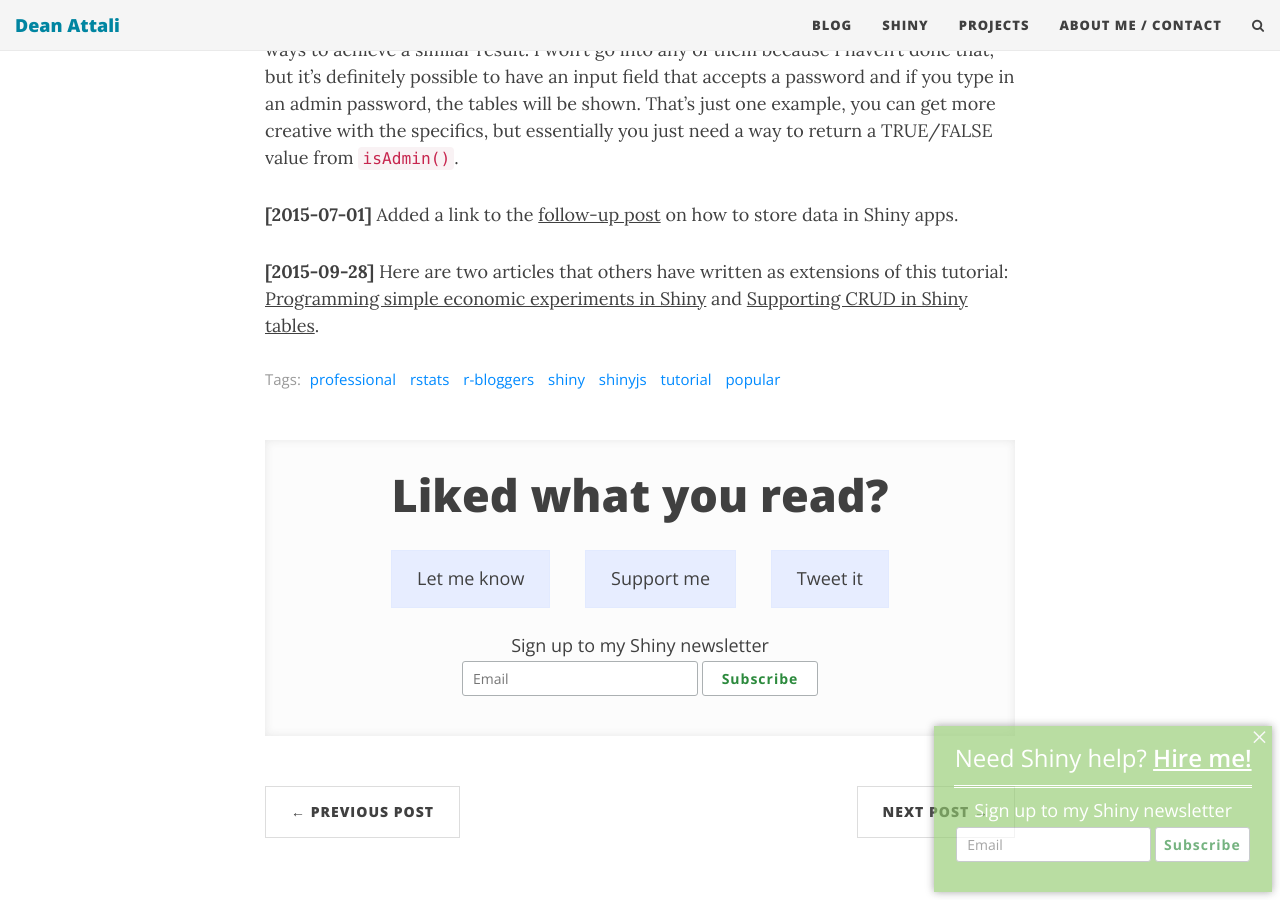
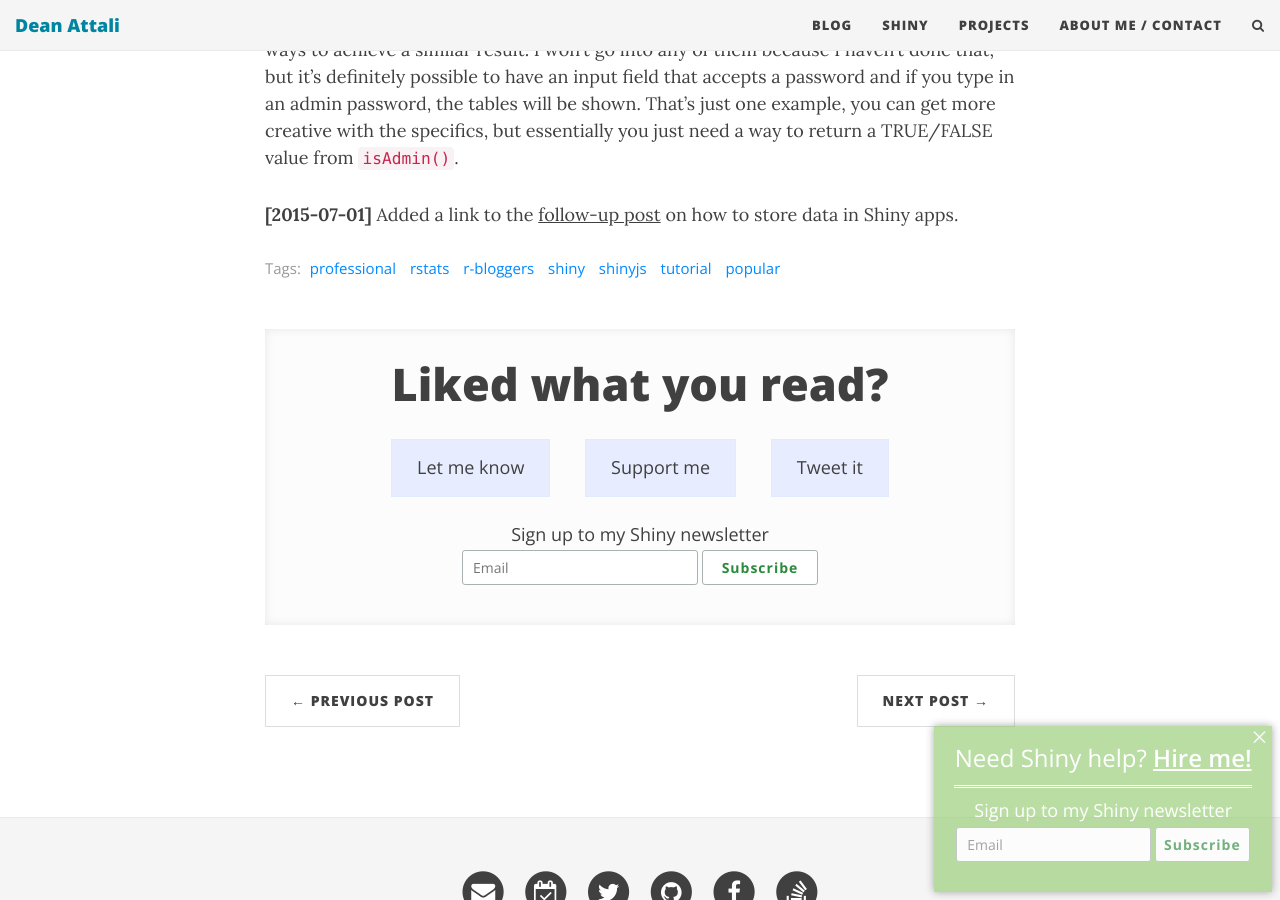
Before and after one commit to daattali/daattali.github.io, a Jekyll site: the page built from _posts/2015-06-14-mimicking-google-form-shiny.md, in a window 1280 px wide and 900 px high, scrolled down 15555 px. Built offline with Jekyll 4.4.1, drawn with Linux system fonts in a browser that asks for light colours; nearby versions of some CDN libraries; comment, search, counter and statistics services are not loaded.

Commit message:
remove dead link

```diff
--- a/_posts/2015-06-14-mimicking-google-form-shiny.md
+++ b/_posts/2015-06-14-mimicking-google-form-shiny.md
@@ -447,5 +447,3 @@ That's it! You are now ready to create forms with shiny apps.  You can see what
 **[2015-06-15]** As mentioned in the comments below, if you don't have a Pro account but would still like to implement the idea of admins and "authentication", there are other ways to achieve a similar result. I won't go into any of them because I haven't done that, but it's definitely possible to have an input field that accepts a password and if you type in an admin password, the tables will be shown. That's just one example, you can get more creative with the specifics, but essentially you just need a way to return a TRUE/FALSE value from `isAdmin()`.
 
 **[2015-07-01]** Added a link to the [follow-up post](https://deanattali.com/blog/shiny-persistent-data-storage) on how to store data in Shiny apps.
-
-**[2015-09-28]** Here are two articles that others have written as extensions of this tutorial: [Programming simple economic experiments in Shiny](https://pviefers.wordpress.com/2015/08/16/programming-simple-economic-experiments-in-shiny/) and [Supporting CRUD in Shiny tables](http://ipub.com/shiny-crud-app/).
```
